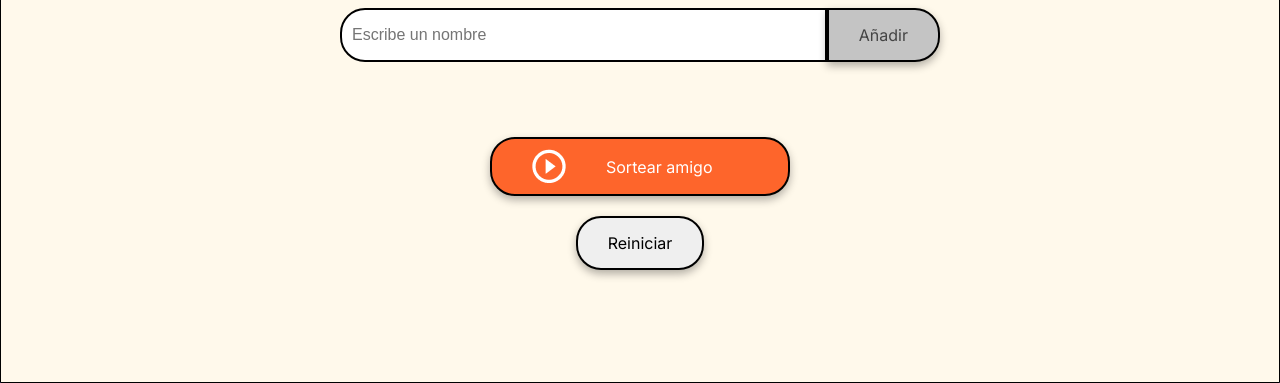
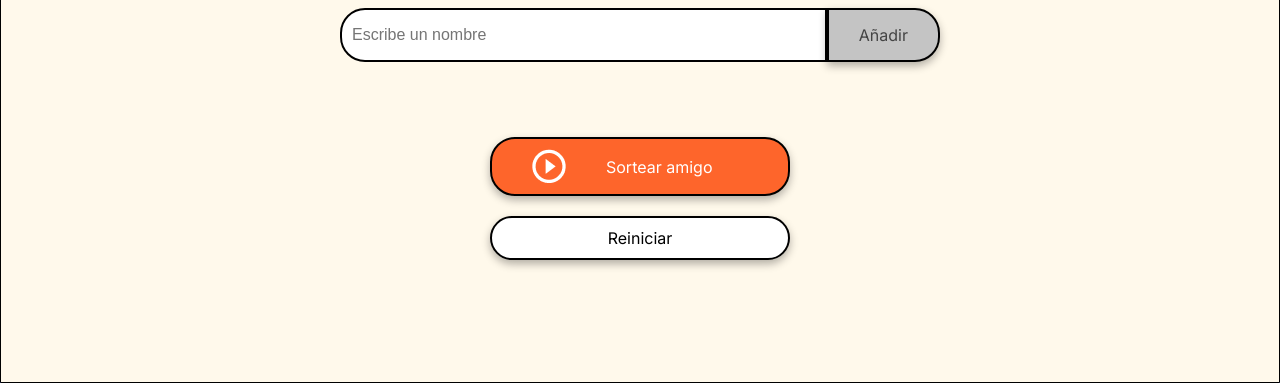
Before and after one commit to JavoxT3/Juego-del-amigo-secreto, a plain HTML site: page index.html in a window 1280 px wide. Shown: the part 417-800 px from the top of the page. Drawn offline with Linux system fonts and the light colour scheme.

Commit message:
Agrega estilo al boton reiniciar

```diff
--- a/style.css
+++ b/style.css
@@ -160,3 +160,13 @@ ul {
 .button-draw:hover {
     background-color: var(--color-button-hover);
 }
+
+.button-dra {
+    display: flex;
+    align-items: center;
+    width: 100%;
+    padding: 10px 40px;
+    color: var(--color-black);
+    background-color: var(--color-white);
+    font-size: 16px;
+}
```
